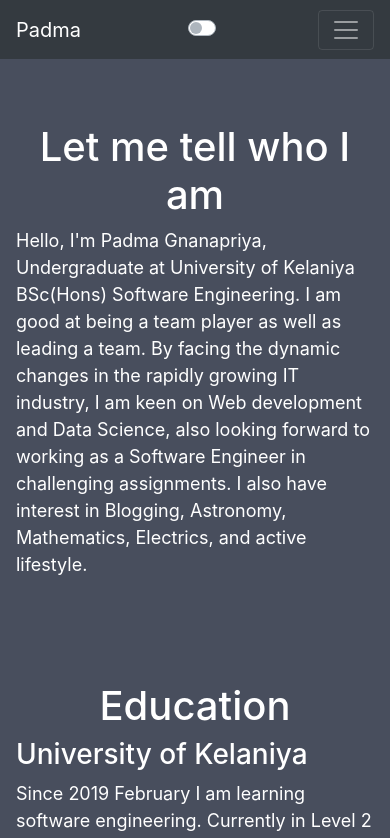
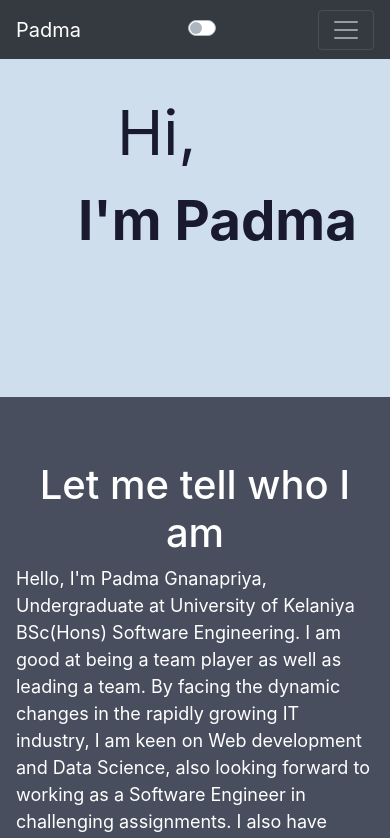
Before and after one commit to PadmaGnanapriya/PadmaGnanapriya.github.io, a React (Create React App) app: page / in a window 390 px wide. Shown: the top 838 px of the page. Built offline with nearby package versions, Linux system fonts and the light colour scheme.

Commit message:
Small and extra small is finished.

```diff
--- a/src/componenets/Home.tsx
+++ b/src/componenets/Home.tsx
@@ -8,42 +8,38 @@ const Home: React.FC = () => {
   const viewYPosition: number = useSelector((state: RootState) => state.viewYPosition);
 
 
-
-
   return (
     <React.Fragment>
       {/**Show the animation for medium, large, extra large**/}
-      <div id='home' className='text-left my-home d-none d-md-block' style={{minHeight: '75vh'}}>
+      <div id='home' className='text-left my-home d-none d-lg-block' style={{minHeight: '75vh'}}>
         {
           viewYPosition < 2.2 &&
           <div>
             <span style={{
-            marginLeft: `${30 - viewYPosition * 15}vw`, top: `${viewYPosition * 20 + 200}vh`,
+              marginLeft: `${30 - viewYPosition * 15}vw`,
+              top: `${viewYPosition * 20 + 200}vh`,
               fontSize: `${10 - viewYPosition * 16}vw`
-          }}>I'm</span>
+            }}>I'm
+            </span>
               <br/>
               <strong className='pt-5 mt-5' style={{
                 marginLeft: `${viewYPosition * 15 + 20}vw`,
-          top: `${viewYPosition * 20 + 20}vw`, fontSize: `${8 - viewYPosition * 10}vw`
+                top: `${viewYPosition * 20 + 20}vw`,
+                fontSize: `${8 - viewYPosition * 10}vw`
               }}>Padma</strong>
           </div>
-        }
-        {
+        }{
         viewYPosition < 4 &&
-
-          <img src={Padma} alt="Padma" width={viewYPosition  > 1 ? 360 - viewYPosition * 80 : viewYPosition * 300}
+        <img src={Padma} alt="Padma" width={viewYPosition > 1 ? 360 - viewYPosition * 80 : viewYPosition * 300}
              className='ml-4' style={{
           borderRadius: `100%`,
           left: `${viewYPosition * 20}vw`,
-            top: `${viewYPosition  > 1.1 ? 25.5-viewYPosition * 10: viewYPosition * 13+4}vw`,
+          top: `${viewYPosition > 1.1 ? 25.5 - viewYPosition * 10 : viewYPosition * 13 + 4}vw`,
           position: 'absolute',
-            // top: `${viewYPosition * 12}vw`
         }}/>}
-
         {
-          viewYPosition < 3.25  && viewYPosition > 2
+          viewYPosition < 3.25 && viewYPosition > 2
           &&
-
           <span style={{
             position: 'absolute',
             left: `${-5 + viewYPosition * 10}vw`,
@@ -53,15 +49,59 @@ const Home: React.FC = () => {
         }
       </div>
 
+
+
+      {/**Show the animation for etra small**/}
+      <div id='home' className='text-left my-home d-md-none' style={{minHeight: '40vh'}}>
         {
+          viewYPosition < 2.2 &&
+          <div>
+              <br/>
+            <span style={{
+              marginLeft: `${30 - viewYPosition * 20}vw`,
+              top: `${viewYPosition * 20 + 40}vw`,
+              fontSize: `${viewYPosition<0.8 ? 16 - viewYPosition * 8 : 0.1}vw`
+            }}>Hi,
+            </span>
+              <br/>
+              <strong className='pt-5 mt-5 text-center' style={{
+                marginLeft: `${viewYPosition * 13 + 20}vw`,
+                top: `${viewYPosition * 22 + 20}vw`,
+                fontSize: `${14 - viewYPosition * 10}vw`
+              }}>I'm Padma</strong>
+          </div>
+        }{
+        viewYPosition < 3.5 &&
+        <img src={Padma} alt="Padma" width={viewYPosition > 1 ? 300 - viewYPosition * 70 : viewYPosition * 190}
+             className='ml-4' style={{
+          borderRadius: `100%`,
+          left: `${viewYPosition * 10}vw`,
+          top: `${viewYPosition > 1 ? 35 -viewYPosition * 10:  viewYPosition * 13 + 14}vw`,
+          position: 'absolute',
+        }}/>}
+        {
+          viewYPosition < 4 && viewYPosition > 1.5
+          &&
+          <span style={{
+            position: 'absolute',
+            left: `${viewYPosition * 10}vw`,
+            top: `${55 - viewYPosition * 10}vh`,
+            fontSize: `${viewYPosition * 32 > 150 ? 1 : 20 - viewYPosition * 2.5}vw`
+          }}>Gnanapriya</span>
+        }
 
+      </div>
+
+
+      {/***Arrow key***/}
+      {
         viewYPosition > 1.1 &&
-
         <Link activeClass="active" className='home' to='home' spy={true} smooth={true} duration={900}>
-          <button style={{ position: 'fixed', right: `10px`, bottom: '60px'}} className='topToBtn'>^
+            <button style={{position: 'fixed', right: `10px`, bottom: '60px'}} className='topToBtn'>^
             </button>
         </Link>
       }
+
 
       {/*<div>*/}
       {/*  <a href="https://www.facebook.com/padma.kalhara/">*/}
```
Lines whose indentation alone changed are shown as unchanged.
